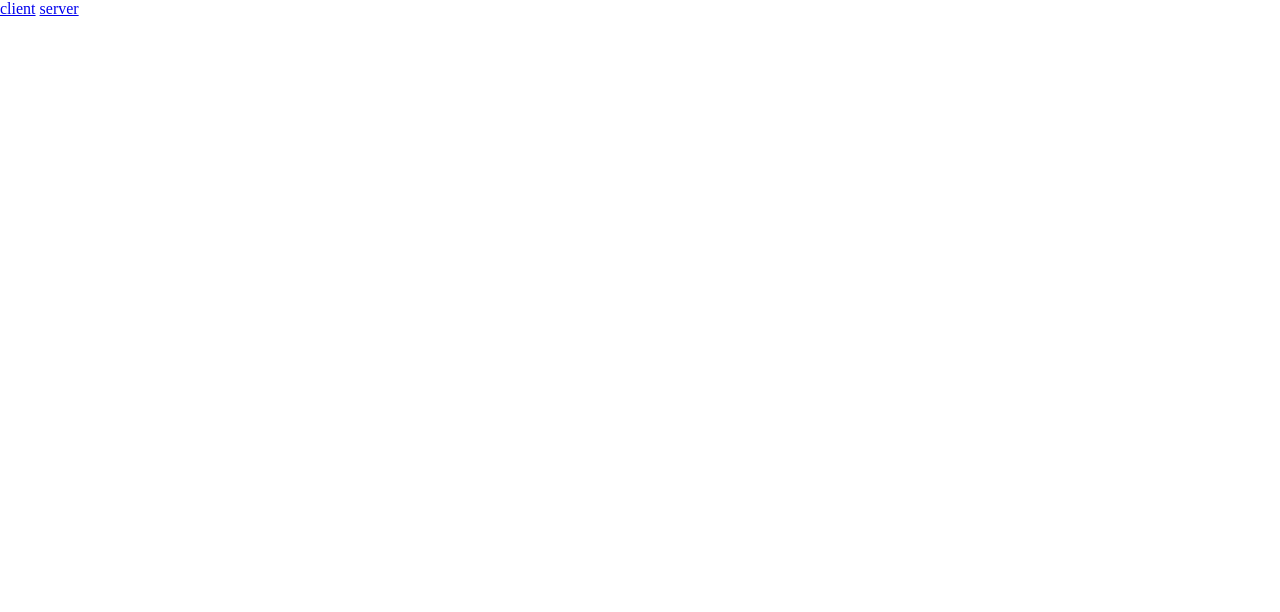
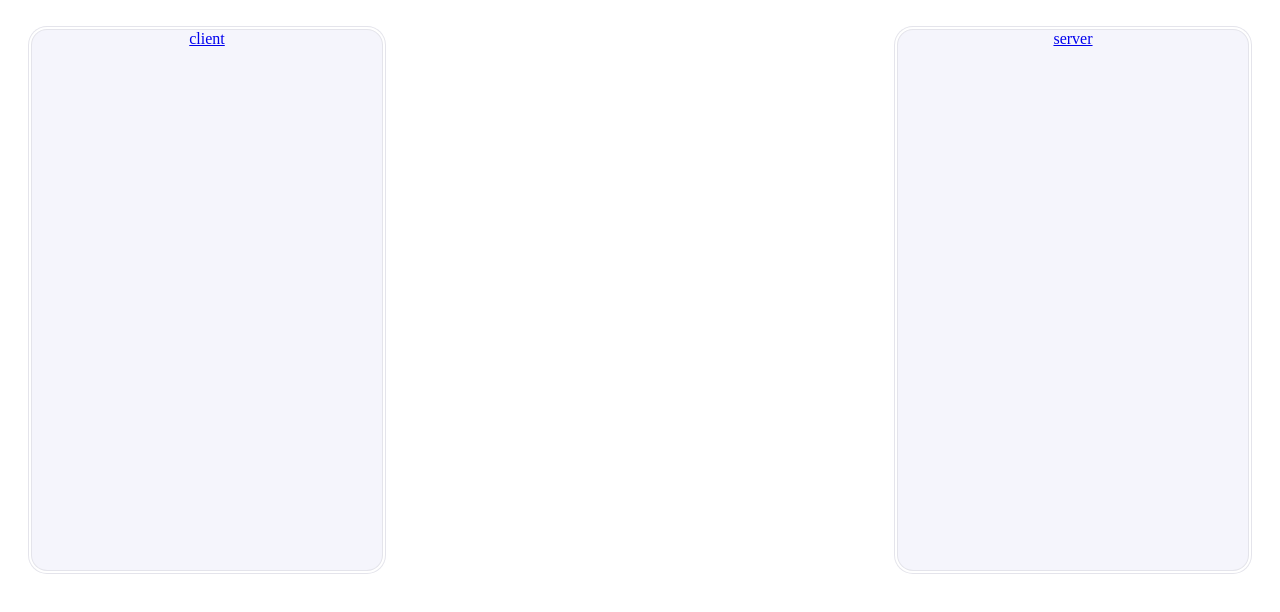
Before and after one commit to mixtern/test-gaming-old, an Electron app: page shared/select/select.html in a window 1280 px wide. Drawn offline with Linux system fonts and the light colour scheme.

Commit message:
restructuring

```diff
--- a/shared/select/select.html
+++ b/shared/select/select.html
@@ -6,7 +6,11 @@
     <link rel="stylesheet" href="style.css">
 </head>
 <body>
+    <form class="client" action="">
         <a href="/client/connect/client.html">client</a>
+    </form>
+    <form class="server" action="">
         <a href="/server/settings/server.html">server</a>
+    </form>
 </body>
 </html>
```
